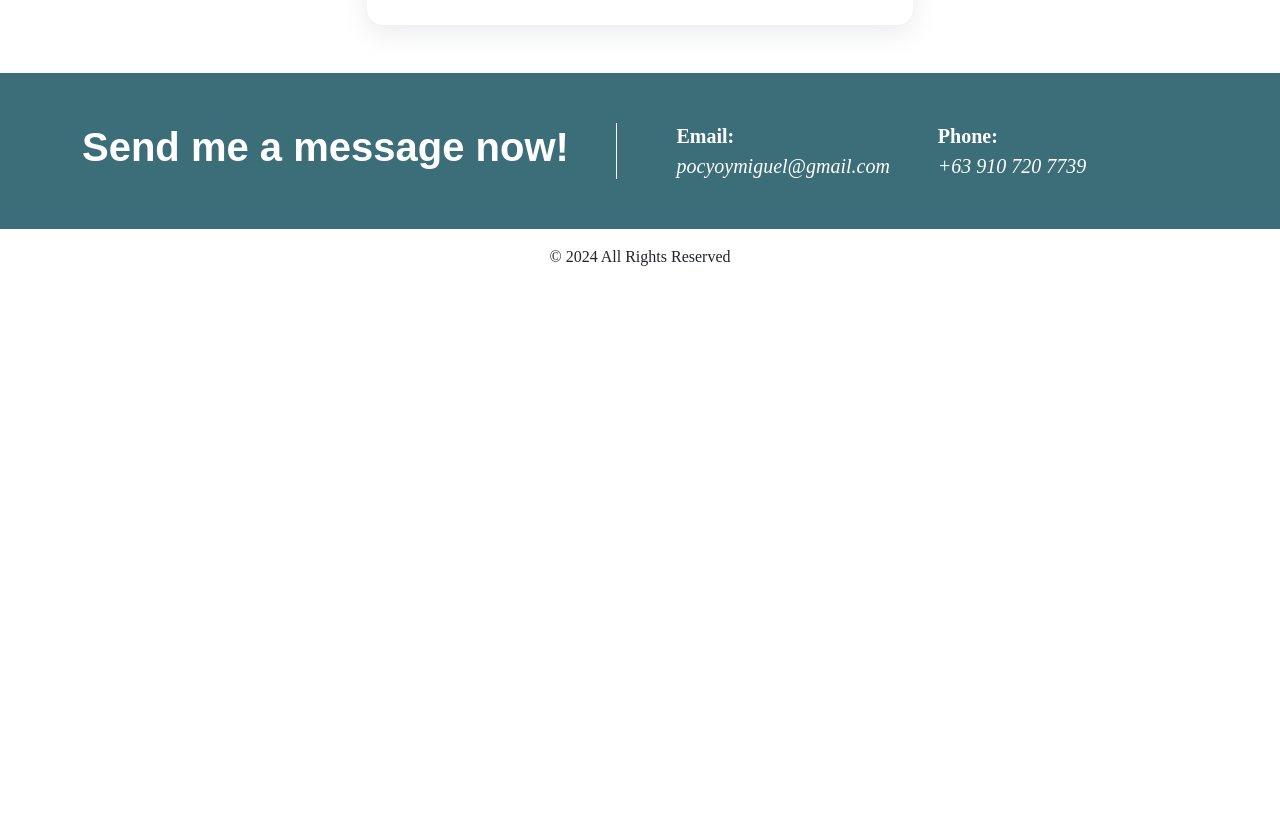
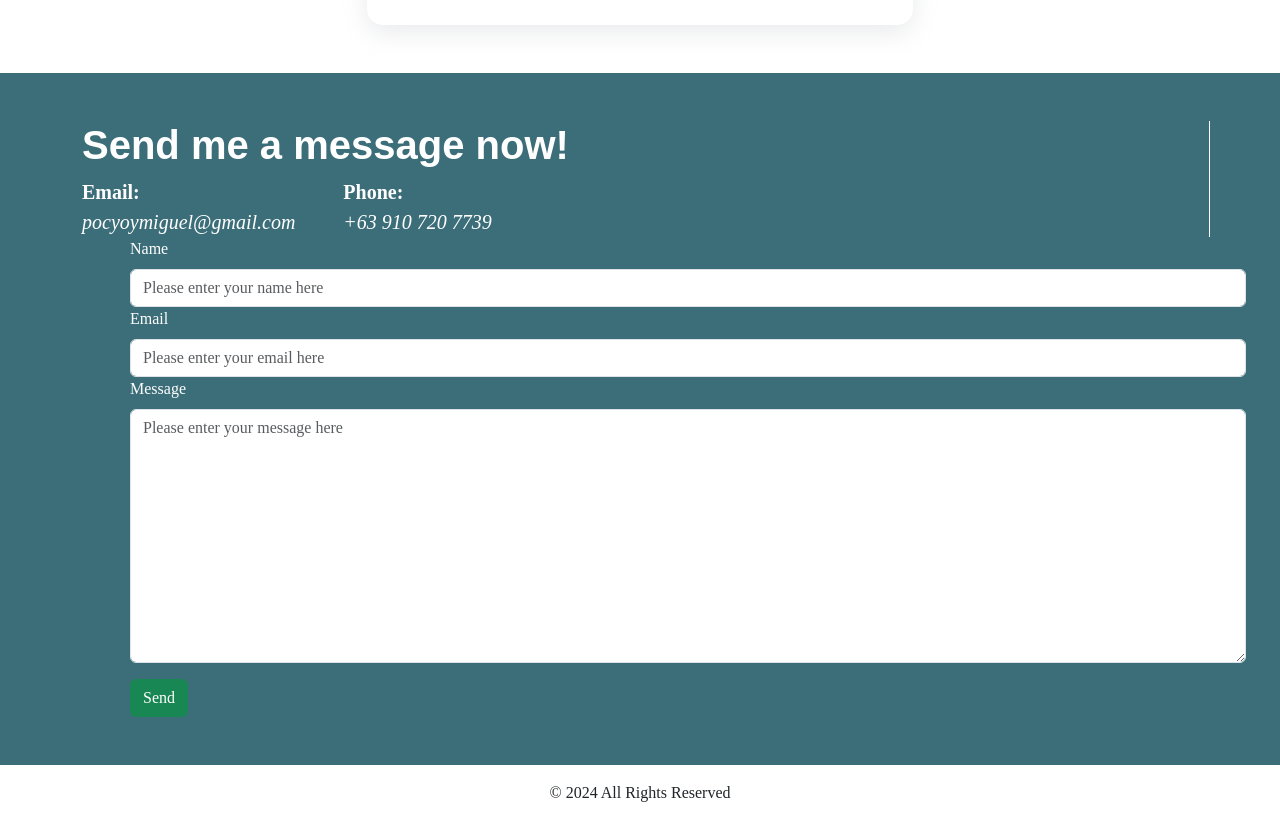
Before and after one commit to MigsLuciano1998/migsprofile, a React (Create React App) app: page / in a window 1280 px wide. Shown: the part 3120-3941 px from the top of the page. Before the commit the page ends 3405 px from the top, so only its background shows below. Built offline with nearby package versions, Linux system fonts and the light colour scheme; a web font is replaced by a local one.

Commit message:
contact form

```diff
--- a/package.json
+++ b/package.json
@@ -12,6 +12,7 @@
     "aos": "^2.3.4",
     "bootstrap": "^5.3.3",
     "bootstrap-icons": "^1.11.3",
+    "emailjs-com": "^3.2.0",
     "react": "^18.3.1",
     "react-bootstrap": "^2.10.4",
     "react-dom": "^18.3.1",
--- a/src/home/FooterHome.js
+++ b/src/home/FooterHome.js
@@ -1,18 +1,35 @@
 import React from 'react'
 import { Container, Row, Col} from 'react-bootstrap';
+import emailjs from 'emailjs-com';
 const currentYear = new Date().getFullYear();
 
 function FooterHome() {
+  const sendEmail = (e) => {
+    e.preventDefault();
+
+    emailjs.sendForm(
+      'service_e80powl',   // Replace with your Service ID
+      'template_cv9sq17',  // Replace with your Template ID
+      e.target,
+      'DH0EGrVQCrvXqkoI7'       // Replace with your User ID
+    )
+    .then((result) => {
+      console.log('Email sent successfully:', result.text);
+      alert('Message sent!');
+    }, (error) => {
+      console.log('Failed to send email:', error.text);
+      alert('Failed to send message, please try again later.');
+    });
+  };
+
   return (
     <div>
       <Container fluid className="footer">
         <Container>
           <Row className="align-items-center">
-            <Col className="border-right mb-0 pb-0">
+            <Col sm="12" className="border-right mb-0 pb-0">
               <h1>Send me a message now!</h1>
-            </Col>
 
-            <Col className="ms-5">
               <div className="d-flex align-items-center">
                 <div className="contact-info me-5">
                   <p className="contact-title">Email:</p>
@@ -25,8 +42,24 @@ function FooterHome() {
               </div>
             </Col>
 
+            <Col sm="12" className="ms-5">
+              <form onSubmit={sendEmail}>
+                <label className='form-label'>Name</label>
+                <input className='form-control' type="text" placeholder='Please enter your name here' name="user_name" required />
+
+                <label className='form-label'>Email</label>
+                <input className='form-control' type="email" placeholder='Please enter your email here' name="user_email" required />
+
+                <label className='form-label'>Message</label>
+                <textarea className='form-control' name="message" placeholder='Please enter your message here' rows="10" required />
+
+                <button className='btn btn-success mt-3' type="submit">Send</button>
+              </form>
+            </Col>
+
           </Row>
         </Container>
+
       </Container>
 
       <Container fluid>
```
Also changed, not shown: 1 other file (tests, documents, lock files or other folders).
